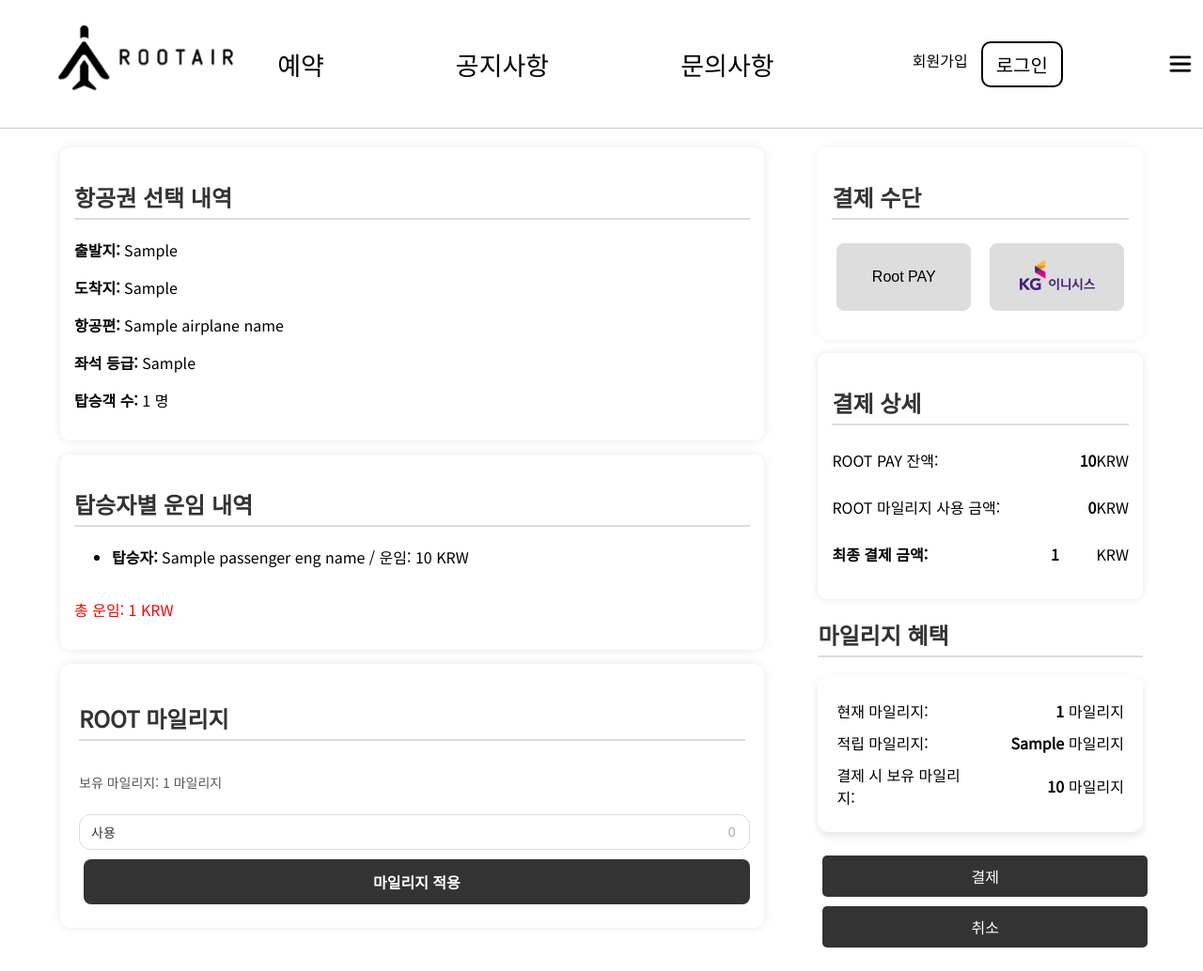
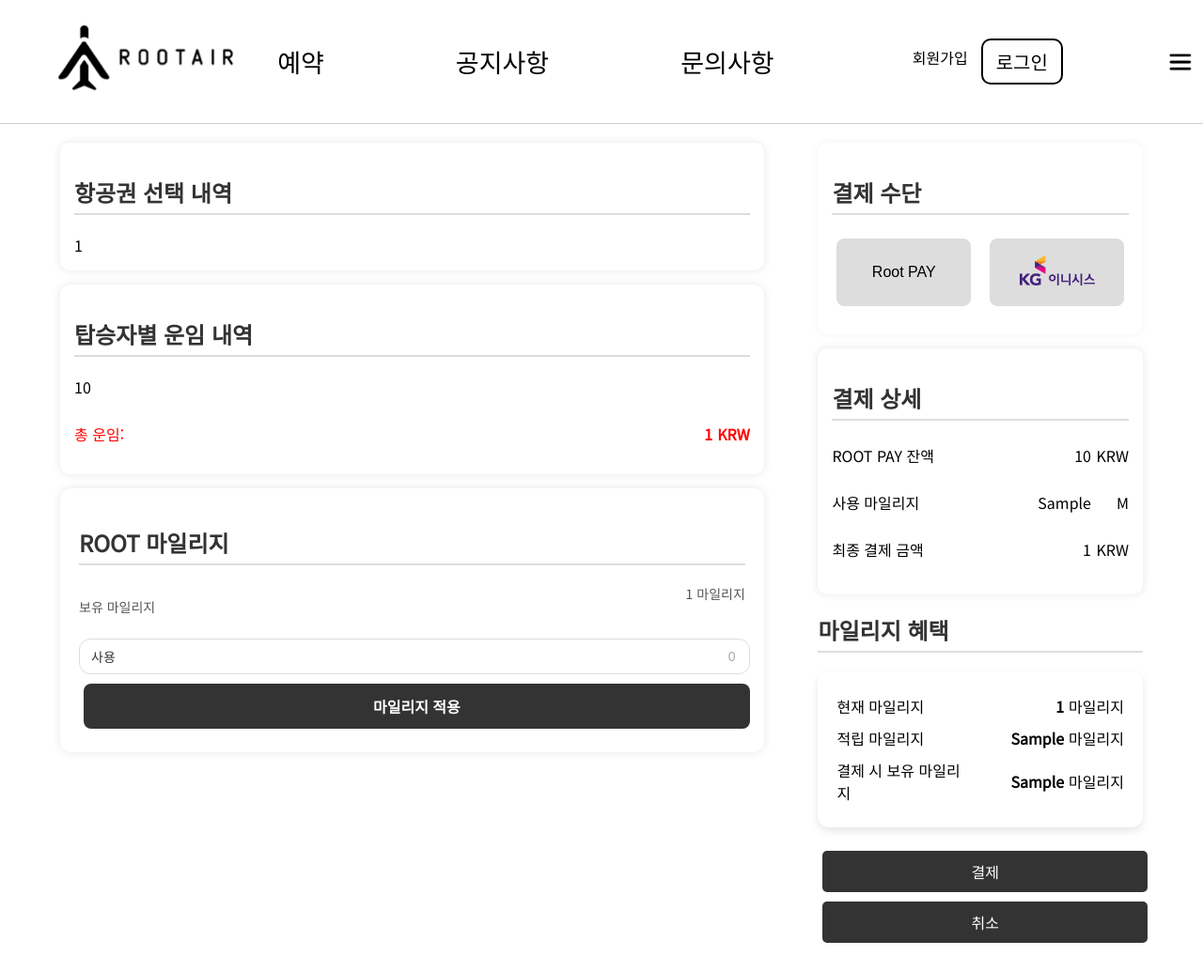
Before and after one commit to YH072713/ROOTAIR_WEB, a Flask app: template templates/pay/pay.html in a window 1280 px wide. Shown: the whole page at 94% size. After the commit the page ends 1004 px from the top, so only its background shows below. Run offline with Flask 3, Linux system fonts and the light colour scheme; the template is opened without the code that fills it: most values are stand-ins (such as "Sample title", 1, 10 or a date in 2020); some libraries are stand-ins or nearby versions.

Commit message:
pay.html

```diff
--- a/templates/pay/pay.html
+++ b/templates/pay/pay.html
@@ -6,25 +6,25 @@
     <title>결제</title>
     <link rel="stylesheet" href="{{ url_for('static', filename='css/pay/pay.css') }}">
     <link href="https://fonts.googleapis.com/css2?family=Noto+Sans+KR&display=swap" rel="stylesheet">
+    <script src="https://t1.daumcdn.net/mapjsapi/bundle/postcode/prod/postcode.v2.js"></script>
     <script src="https://stdpay.inicis.com/stdjs/INIStdPay.js"></script>
     <script src="https://code.jquery.com/jquery-3.6.0.min.js"></script>
     <script src="https://cdn.iamport.kr/js/iamport.payment-1.1.5.js"></script>
+
 </head>
 <body>
     <nav class="navbar">
         <div class="navbar_logo">
-            <a href="{{ url_for('main.main') }}">
-                <img src="{{ url_for('static', filename='images/rootair.jpg') }}"/>
-            </a>
+            <img src="{{ url_for('static', filename='images/rootair.jpg') }}" />
         </div>
         <ul class="navbar_menu">
-            <li><a href="{{ url_for('main.main') }}">예약</a></li>
-            <li><a href="{{ url_for('notices.notices_page') }}">공지사항</a></li>
-            <li><a href="{{ url_for('qna.qna_page') }}">문의사항</a></li>
+            <li><a href="#">예약</a></li>
+            <li><a href="#">공지사항</a></li>
+            <li><a href="#">문의사항</a></li>
         </ul>
         <ul class="navbar_member">
-            <li class="navbar_signup"><a href="{{ url_for('member.signup') }}">회원가입</a></li>
-            <li class="navbar_login"><a href="{{ url_for('member.login') }}">로그인</a></li>
+            <li class="navbar_signup"><a href="#">회원가입</a></li>
+            <li class="navbar_login"><a href="#">로그인</a></li>
         </ul>
         <img class="navbar_togglebtn" src="{{ url_for('static', filename='images/topbar.jpg') }}" width="24" height="18"/>
     </nav>
@@ -33,35 +33,27 @@
         <div class="left-section">
             <div class="box">
                 <h2>항공권 선택 내역</h2>
-                <div id="flight-info">
-                    <p><strong>출발지:</strong> {{ departure_airport }}</p>
-                    <p><strong>도착지:</strong> {{ arrival_airport }}</p>
-                    <p><strong>항공편:</strong> {{ airplane_name }}</p>
-                    <p><strong>좌석 등급:</strong> {{ seat_class }}</p>
-                    <p><strong>탑승객 수:</strong> {{ passenger_count }} 명</p>
-                </div>
+                <div id="flight-info">{{ flights_id }}</div>
             </div>
 
             <div class="box">
-                <div id="fare-info">
-                    <h2>탑승자별 운임 내역</h2>
-                    <ul>
-                      {% for eng_name in passenger_eng_names %}
-                        <li><strong>탑승자:</strong> {{ eng_name }} / 운임: {{ seat_price }} KRW</li>
-                      {% endfor %}
-                    </ul>
-
-                    <!-- 최종 합산 금액은 total_price 사용 -->
-                    <div class="final-amount-container">
-                      <p class="final-amount">총 운임: <span id="final-amount">{{ total_price }}</span> KRW</p>
+                <h2>탑승자별 운임 내역</h2>
+                <div id="fare-info">{{ price }}</div>
+                <div class="final-amount-container">
+                    <p class="final-amount">총 운임:</p>
+                    <div class="final-price">
+                        <span id="final-amount">{{ total_price }}</span> KRW
                     </div>
-                  </div>
+                </div>
             </div>
 
             <div class="box mileage-section">
                 <h2>ROOT 마일리지</h2>
                 <div class="mileage-info">
-                    <p>보유 마일리지: <span id="current-mileage">{{ total_mileage }}</span> 마일리지</p>
+                    <p>보유 마일리지</p>
+                    <div class="mileage-value">
+                        <span id="total-mileage">{{ total_mileage }}</span> 마일리지
+                    </div>
                 </div>
                 <div class="mileage-input-wrapper">
                     <label for="mileage-input">사용</label>
@@ -76,34 +68,45 @@
                 <h2>결제 수단</h2>
                 <div class="payment-row">
                     <button class="payment-item" id="rootpay"><p>Root PAY</p></button>
-                    <button class="payment-item" id="kg-inicis">
-                        <img src="{{url_for('static', filename='images/kg_inicis_logo.png')}}" alt="KG 이니시스" width="80">
-                    </button>
+                    <button class="payment-item" id="kg-inicis"><img src="{{ url_for('static', filename='images/kg_inicis_logo.png') }}" alt="KG 이니시스" width="80"></button>
                 </div>
             </div>
 
             <div class="box">
                 <h2>결제 상세</h2>
                 <div id="rootpay-section">
-                    <p><span>ROOT PAY 잔액:</span> <span id="rootpay-balance">{{ rootpay_balance }}</span> KRW</p>
-                    <p><span>ROOT 마일리지 사용 금액:</span> <span id="used-mileage">0</span> KRW</p>
+                    <p>
+                        <span>ROOT PAY 잔액</span>
+                        <span id="rootpay-balance">{{ balance }}</span>
+                        <span class="currency">KRW</span>
+                    </p>
+                    <p>
+                        <span>사용 마일리지</span>
+                        <span id="mileage-used">{{ mileage_used }}</span>
+                        <span class="currency">M</span>
+                    </p>
                 </div>
                 <div class="final-payment-container">
-                    <p><strong>최종 결제 금액:</strong> <span id="final-payment">{{ total_price }}</span> KRW</p>
+                    <p>
+                        <span>최종 결제 금액</span>
+                        <span id="final-payment">{{ total_price }}</span>
+                        <span class="currency">KRW</span>
+                    </p>
                 </div>
+
             </div>
 
             <div class="mileage-container">
                 <h2>마일리지 혜택</h2>
                 <div class="mileage-box">
                     <div class="mileage-item">
-                        <span>현재 마일리지:</span> <span id="current-mileage">{{ total_mileage }}</span> 마일리지
+                        <span>현재 마일리지</span> <span id="current-mileage">{{ total_mileage }}</span> 마일리지
                     </div>
                     <div class="mileage-item">
-                        <span>적립 마일리지:</span> <span id="earned-mileage-display">{{ earned_mileage }}</span> 마일리지
+                        <span>적립 마일리지</span> <span id="earned-mileage">{{ earned_mileage }}</span> 마일리지
                     </div>
                     <div class="mileage-item">
-                        <span>결제 시 보유 마일리지:</span> <span id="total-mileage-final">{{ total_mileage + earned_mileage }}</span> 마일리지
+                        <span>결제 시 보유 마일리지</span> <span id="total-mileage-final">{{ final_mileage }}</span> 마일리지
                     </div>
                 </div>
             </div>
@@ -112,14 +115,14 @@
                 <button id="pay-button">결제</button>
                 <button id="cancel-button">취소</button>
             </div>
+            <input type="hidden" id="flight_id" value="{{ flight_id }}"/>
+            <input type="hidden" id="passenger_count" value="{{ passenger_count }}"/>
+
+
+
         </div>
     </div>
-    <!-- <input type="hidden" id="rootpay-balance" value="{{ rootpay_balance }}"> -->
-    <input type="hidden" id="total-mileage" value="{{ total_mileage }}">
-    <input type="hidden" id="earned-mileage-input" value="{{ earned_mileage }}">
-    <input type="hidden" id="total-price" value="{{ total_price }}">
 
-    <!-- JavaScript 파일 포함 -->
     <script src="{{ url_for('static', filename='js/pay/pay.js') }}"></script>
 </body>
 </html>
```
Also changed, not shown: templates/pay/pay_info.html (+52 -24 lines), templates/pay/pay_succ.html (+8 -8 lines).
